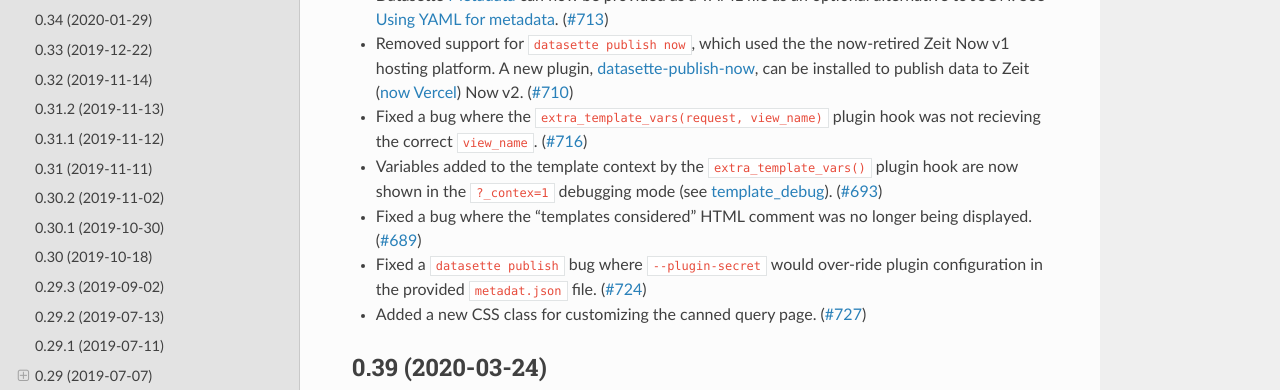
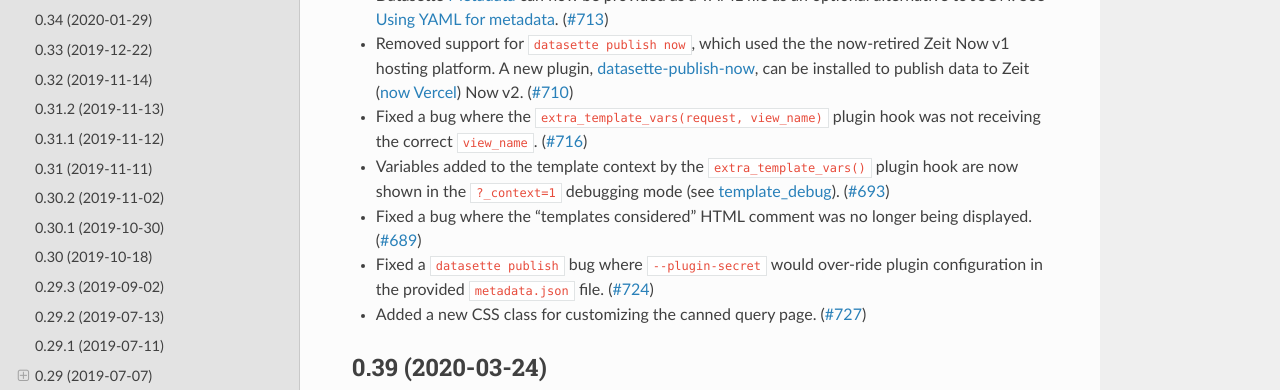
Before and after one commit to simonw/datasette, a Sphinx documentation site: the page built from docs/changelog.rst, in a window 1280 px wide and 900 px high. Shown: the part 232-622 px from the top of the window. Built offline with Sphinx 7.4.7 and the Read the Docs theme 2.0.0, drawn with Linux system fonts in a browser that asks for light colours.

Commit message:
Fixed a couple of spelling errors

```diff
--- a/docs/changelog.rst
+++ b/docs/changelog.rst
@@ -11,10 +11,10 @@ Changelog
 
 * Datasette :ref:`metadata` can now be provided as a YAML file as an optional alternative to JSON. See :ref:`metadata_yaml`. (`#713 <https://github.com/simonw/datasette/issues/713>`__)
 * Removed support for ``datasette publish now``, which used the the now-retired Zeit Now v1 hosting platform. A new plugin, `datasette-publish-now <https://github.com/simonw/datasette-publish-now>`__, can be installed to publish data to Zeit (`now Vercel <https://vercel.com/blog/zeit-is-now-vercel>`__) Now v2. (`#710 <https://github.com/simonw/datasette/issues/710>`__)
-* Fixed a bug where the ``extra_template_vars(request, view_name)`` plugin hook was not recieving the correct ``view_name``. (`#716 <https://github.com/simonw/datasette/issues/716>`__)
-* Variables added to the template context by the ``extra_template_vars()`` plugin hook are now shown in the ``?_contex=1`` debugging mode (see :ref:`config_template_debug`). (`#693 <https://github.com/simonw/datasette/issues/693>`__)
+* Fixed a bug where the ``extra_template_vars(request, view_name)`` plugin hook was not receiving the correct ``view_name``. (`#716 <https://github.com/simonw/datasette/issues/716>`__)
+* Variables added to the template context by the ``extra_template_vars()`` plugin hook are now shown in the ``?_context=1`` debugging mode (see :ref:`config_template_debug`). (`#693 <https://github.com/simonw/datasette/issues/693>`__)
 * Fixed a bug where the "templates considered" HTML comment was no longer being displayed. (`#689 <https://github.com/simonw/datasette/issues/689>`__)
-* Fixed a ``datasette publish`` bug where ``--plugin-secret`` would over-ride plugin configuration in the provided ``metadat.json`` file. (`#724 <https://github.com/simonw/datasette/issues/724>`__)
+* Fixed a ``datasette publish`` bug where ``--plugin-secret`` would over-ride plugin configuration in the provided ``metadata.json`` file. (`#724 <https://github.com/simonw/datasette/issues/724>`__)
 * Added a new CSS class for customizing the canned query page. (`#727 <https://github.com/simonw/datasette/issues/727>`__)
 
 .. _v0_39:
```
